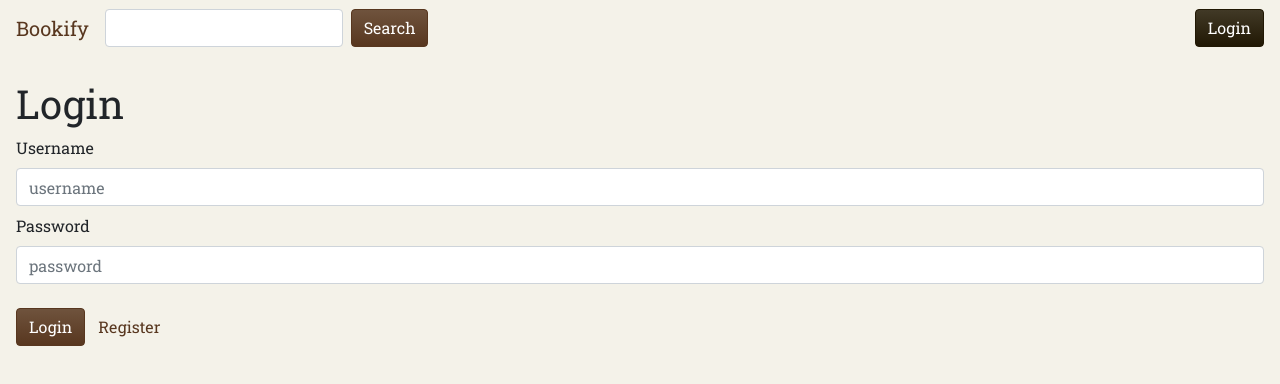
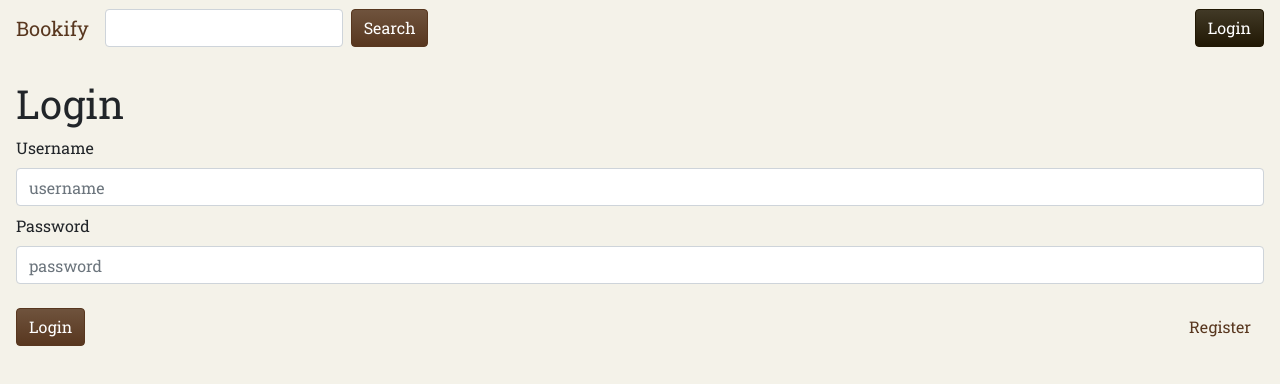
Before and after one commit to aliu19/wbdv-sp21-bookify, a React (Create React App) app: page /login in a window 1280 px wide. Shown: the top 384 px of the page. Built offline with nearby package versions, Linux system fonts and the light colour scheme; no server answers.

Commit message:
Login button style fix

```diff
--- a/src/components/login/login.js
+++ b/src/components/login/login.js
@@ -35,7 +35,7 @@ const Login = () => {
                  onChange={(e) => {setCredentials({...credentials, password: e.target.value})}}
                  placeholder="password"></input>
         </div>
-        <div className="row mb-4">
+        <div className="row mb-4 justify-content-between">
           <button className="btn btn-primary"
                   onClick={login}>
             Login
```
